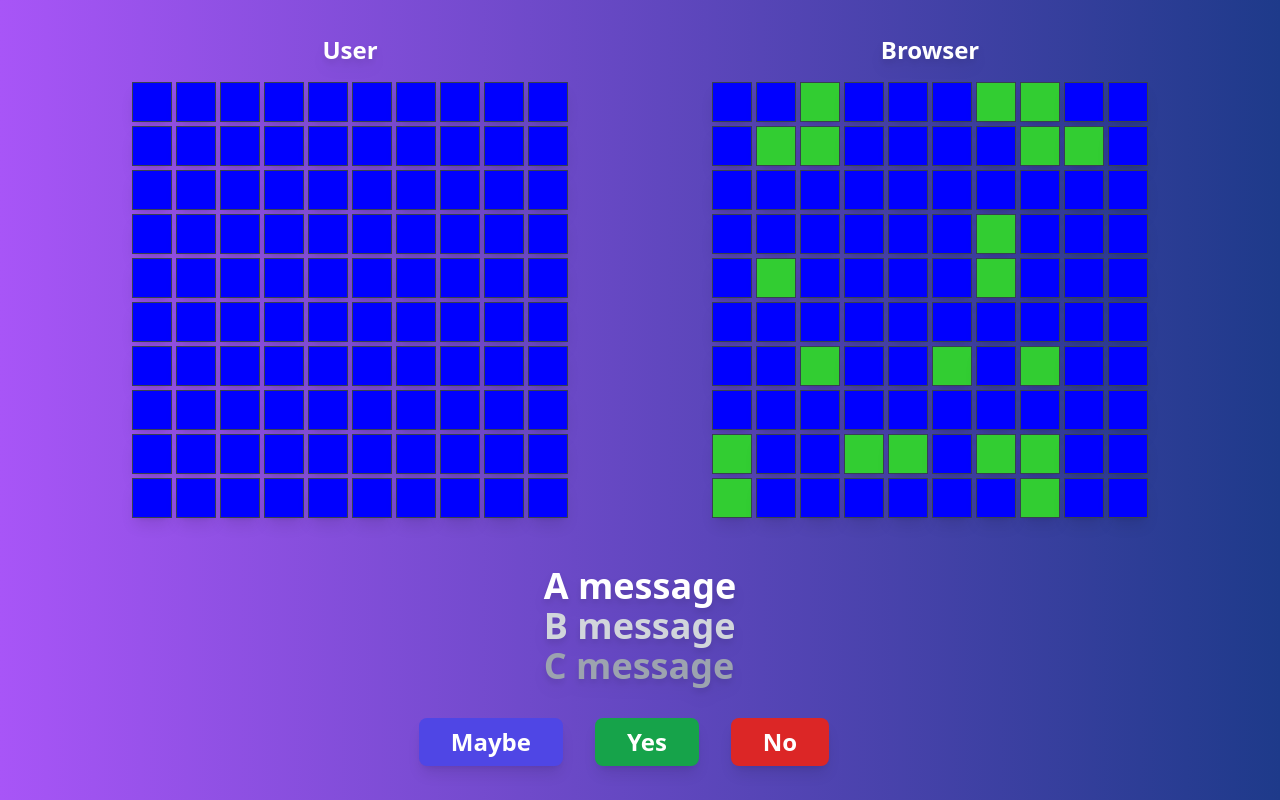
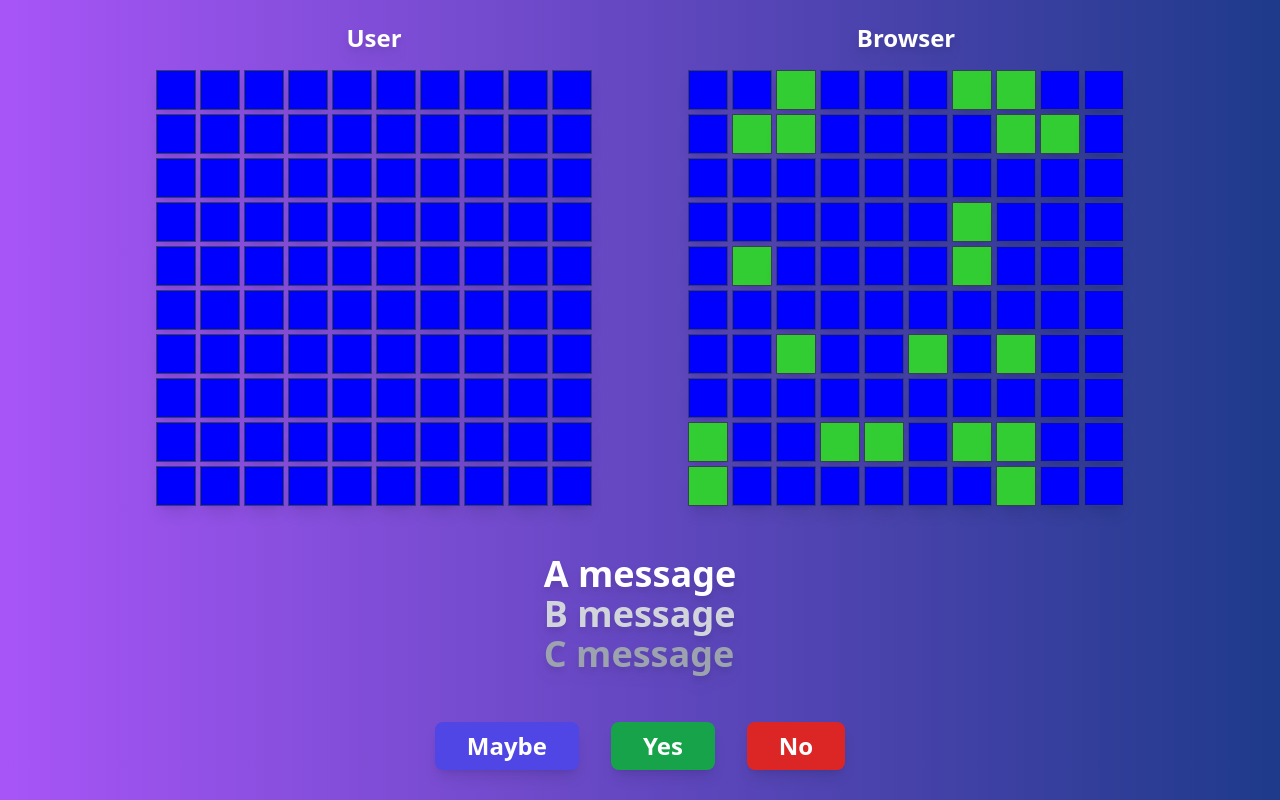
Before and after one commit to vytautas-abramikas/tsunami_fleet, a React (Vite) app: page / in a window 1280 px wide. Built offline with nearby package versions, Linux system fonts and the light colour scheme.

Commit message:
tailwind tinkering

```diff
--- a/src/components/App.tsx
+++ b/src/components/App.tsx
@@ -5,25 +5,25 @@ export const App: React.FC = () => {
     <>
       <main className="bg-gradient-to-r from-purple-500 to-blue-900 text-white flex flex-col items-center justify-center min-h-screen overflow-hidden">
         <GameBoard />
-        <div className="flex flex-col">
-          <h2 className="text-4xl font-bold mt-8 pt-4 text-white drop-shadow-lg">
+        <div className="flex flex-col h-44 pt-12">
+          <p className="text-4xl font-bold text-white drop-shadow-lg">
             A message
-          </h2>
-          <h2 className="text-4xl font-bold text-gray-300 drop-shadow-lg">
+          </p>
+          <p className="text-4xl font-bold text-gray-300 drop-shadow-lg">
             B message
-          </h2>
-          <h2 className="text-4xl font-bold text-gray-400 drop-shadow-lg">
+          </p>
+          <p className="text-4xl font-bold text-gray-400 drop-shadow-lg">
             C message
-          </h2>
+          </p>
         </div>
-        <div className="flex justify-center items-center mt-8">
-          <button className="py-2 px-8 mr-8 bg-indigo-600 hover:bg-indigo-700 text-white font-bold text-2xl rounded-lg shadow-lg">
+        <div className="flex justify-center items-center pt-8 h-24">
+          <button className="py-2 px-8 mr-4 ml-4 bg-indigo-600 hover:bg-indigo-700 hover:scale-110 transition duration-500 ease-out text-white font-bold text-2xl rounded-lg shadow-lg">
             Maybe
           </button>
-          <button className="py-2 px-8 mr-8 bg-green-600 hover:bg-green-700 text-white font-bold text-2xl rounded-lg shadow-lg">
+          <button className="py-2 px-8 mr-4 ml-4 bg-green-600 hover:bg-green-700 hover:scale-110 transition duration-500 ease-out text-white font-bold text-2xl rounded-lg shadow-lg">
             Yes
           </button>
-          <button className="py-2 px-8 mr-8 bg-red-600 hover:bg-red-700 text-white font-bold text-2xl rounded-lg shadow-lg">
+          <button className="py-2 px-8 mr-4 ml-4 bg-red-600 hover:bg-red-700 hover:scale-110 transition duration-500 ease-out text-white font-bold text-2xl rounded-lg shadow-lg">
             No
           </button>
         </div>
--- a/src/components/GameBoard.tsx
+++ b/src/components/GameBoard.tsx
@@ -3,7 +3,7 @@ import { Grid } from "./Grid";
 export const GameBoard: React.FC = () => {
   return (
     <>
-      <div className="grid grid-cols-2 gap-36">
+      <div className="grid grid-cols-2 gap-24">
         <div className="flex flex-col items-center justify-center">
           <h2 className="text-2xl font-bold mb-4 drop-shadow-lg">User</h2>
           <Grid owner="User" />
```
